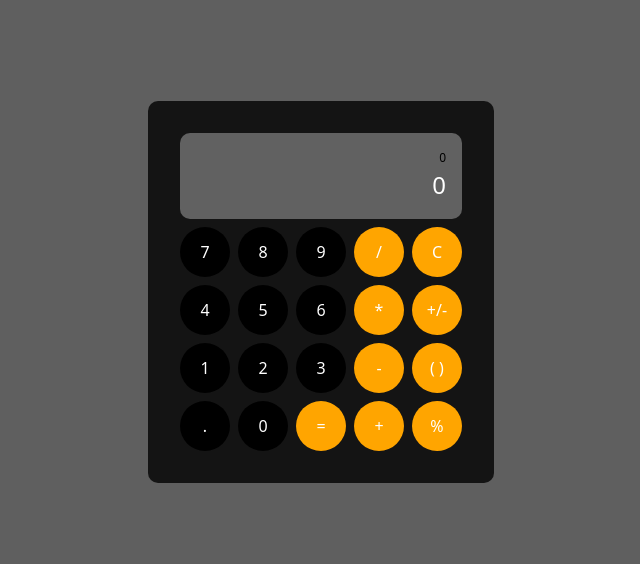
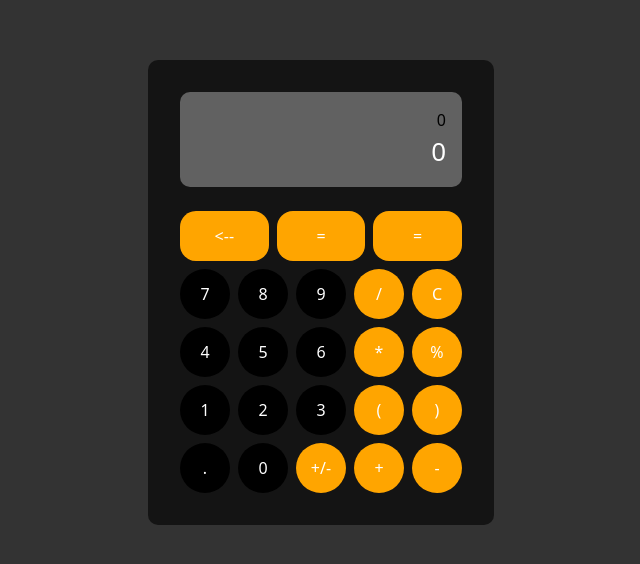
Before and after one commit to StefanZagarov/React-Calculator, a React (Vite) app: page / in a window 1280 px wide. Shown: the part 108-672 px from the top of the page, without its empty margins (319-959 px from the left). Built offline with nearby package versions, Linux system fonts and the light colour scheme.

Commit message:
Imporved calculator layout

```diff
--- a/src/App.css
+++ b/src/App.css
@@ -28,6 +28,11 @@
   gap: 0.5em
 }
 
+.top-buttons {
+  display: flex;
+  gap: 0.5em;
+}
+
 .row {
   display: flex;
   justify-content: space-between;
--- a/src/App.tsx
+++ b/src/App.tsx
@@ -8,6 +8,22 @@ function App() {
   const [result, setResult] = useState(`0`);
 
   function handleClick(value: string) {
+    switch (value) {
+      case `C`:
+        setInput(`0`);
+        setResult(`0`);
+        return;
+      case `<--`:
+        setInput(prevInput => {
+          const newInput = prevInput.slice(0, -1);
+
+          if (newInput.length === 0) return `0`;
+          return newInput;
+        });
+        if (input.length === 0) setInput(`0`);
+        return;
+    }
+
     setInput(input => input + value);
   }
 
@@ -17,6 +33,12 @@ function App() {
 
         <div className="screen">
           <CalcScreen input={input} result={result} />
+        </div>
+
+        <div className="top-buttons">
+          <Button variant="function-top" value='<--' onClick={handleClick} />
+          <Button variant="function-top" value='=' onClick={handleClick} />
+          <Button variant="function-top" value='=' onClick={handleClick} />
         </div>
 
         <div className="buttons">
@@ -42,7 +64,7 @@ function App() {
             <div className="row">
               <Button value='.' onClick={handleClick} />
               <Button value='0' onClick={handleClick} />
-              <Button variant="function" value='=' onClick={handleClick} />
+              <Button variant="function" value='+/-' onClick={handleClick} />
             </div>
           </div>
 
@@ -50,15 +72,15 @@ function App() {
             <div className="row-functions">
               <Button variant="function" value='/' onClick={handleClick} />
               <Button variant="function" value='*' onClick={handleClick} />
-              <Button variant="function" value='-' onClick={handleClick} />
+              <Button variant="function" value='(' onClick={handleClick} />
               <Button variant="function" value='+' onClick={handleClick} />
             </div>
 
             <div className="row-functions">
               <Button variant="function" value='C' onClick={handleClick} />
-              <Button variant="function" value='+/-' onClick={handleClick} />
-              <Button variant="function" value='( )' onClick={handleClick} />
               <Button variant="function" value='%' onClick={handleClick} />
+              <Button variant="function" value=')' onClick={handleClick} />
+              <Button variant="function" value='-' onClick={handleClick} />
             </div>
           </div>
 
--- a/src/components/button/Button.module.css
+++ b/src/components/button/Button.module.css
@@ -17,3 +17,17 @@
     background-color: orange;
     color: white;
 }
+
+.fn-btn-top {
+    width: 50px;
+    height: 50px;
+
+    border-radius: 1em;
+
+    background-color: orange;
+    color: white;
+
+    flex-grow: 1;
+
+    margin-top: 1em;
+}
--- a/src/components/button/Button.tsx
+++ b/src/components/button/Button.tsx
@@ -3,13 +3,14 @@ import styles from './Button.module.css';
 interface ButtonProps {
     value: string;
     onClick: (value: string) => void;
-    variant?: "default" | "function";
+    variant?: "default" | "function" | "function-top";
 }
 
 export default function Button({ value, onClick, variant = "default" }: ButtonProps) {
     const buttonVariants = {
         default: styles["btn"],
         function: styles["fn-btn"],
+        "function-top": styles["fn-btn-top"],
     };
 
     const className = buttonVariants[variant];
--- a/src/components/screen/CalcScreen.module.css
+++ b/src/components/screen/CalcScreen.module.css
@@ -2,8 +2,9 @@
     background-color: rgb(97, 97, 97);
     color: black;
 
-    width: 100%;
-    height: 100%;
+    min-width: 100%;
+    max-width: 100%;
+
     border-radius: 10px;
 
     padding: 1em;
@@ -12,11 +13,13 @@
 }
 
 .input {
-    font-size: 12px;
+    font-size: 16px;
     color: rgb(0, 0, 0);
+
+    text-wrap: balance;
 }
 
 .result {
-    font-size: 24px;
+    font-size: 26px;
     color: white;
 }
--- a/src/components/screen/CalcScreen.tsx
+++ b/src/components/screen/CalcScreen.tsx
@@ -6,8 +6,6 @@ interface CalcScreenProps {
 }
 
 export default function CalcScreen({ input, result }: CalcScreenProps) {
-
-
   return (
     <>
       <div className={styles["screen"]}>
--- a/src/index.css
+++ b/src/index.css
@@ -15,7 +15,7 @@ body {
   -webkit-font-smoothing: antialiased;
   -moz-osx-font-smoothing: grayscale;
 
-  background-color: rgb(95, 95, 95);
+  background-color: rgb(51, 51, 51);
 }
 
 img,
```
